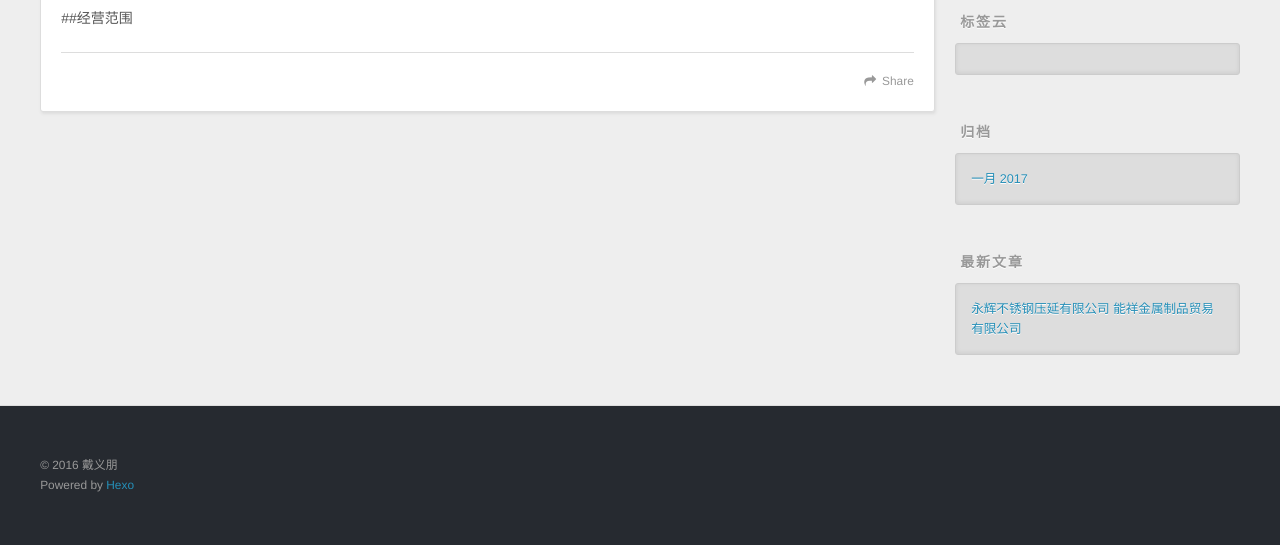
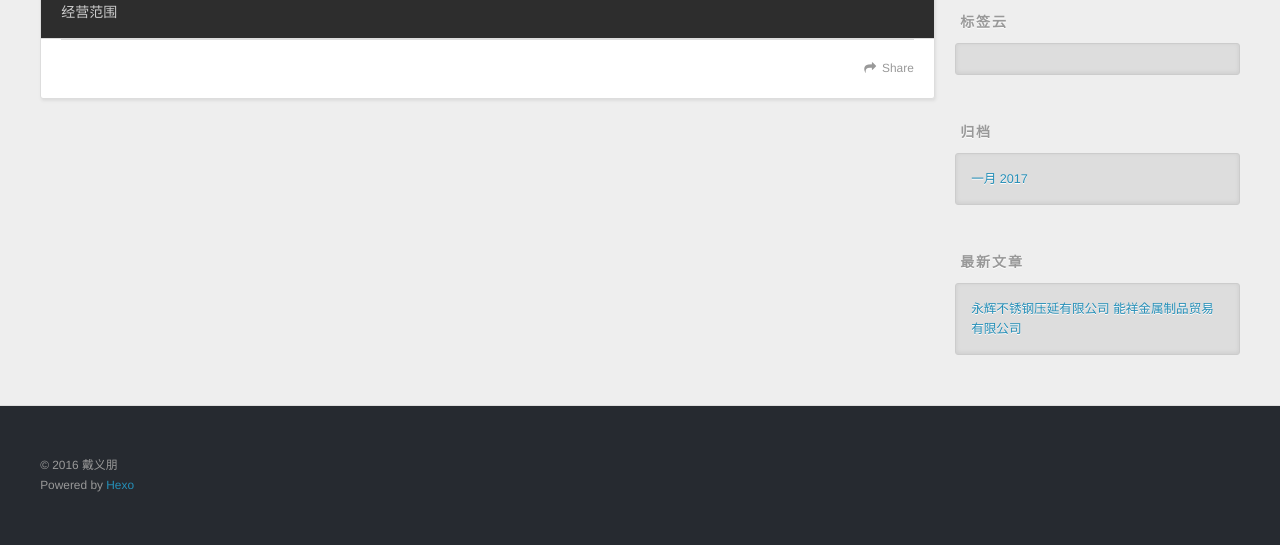
Before and after one commit to daiyipeng/daiyipeng.github.io, a plain HTML site: page 2017/01/01/永辉-能祥/index.html in a window 1280 px wide. Shown: the part 446-991 px from the top of the page. Drawn offline with nearby package versions, Linux system fonts and the light colour scheme.

Commit message:
Site updated: 2016-12-31 22:36:54

```diff
--- a/2017/01/01/永辉-能祥/index.html
+++ b/2017/01/01/永辉-能祥/index.html
@@ -5,16 +5,16 @@
 
   <title>永辉不锈钢压延有限公司 能祥金属制品贸易有限公司 | 永辉不锈钢压延有限公司</title>
   <meta name="viewport" content="width=device-width, initial-scale=1, maximum-scale=1">
-  <meta name="description" content="##经营范围">
+  <meta name="description" content="经营范围">
 <meta property="og:type" content="article">
 <meta property="og:title" content="永辉不锈钢压延有限公司 能祥金属制品贸易有限公司">
 <meta property="og:url" content="https://daiyipeng.github.io/2017/01/01/永辉-能祥/index.html">
 <meta property="og:site_name" content="永辉不锈钢压延有限公司">
-<meta property="og:description" content="##经营范围">
-<meta property="og:updated_time" content="2016-12-31T14:34:36.290Z">
+<meta property="og:description" content="经营范围">
+<meta property="og:updated_time" content="2016-12-31T14:36:48.755Z">
 <meta name="twitter:card" content="summary">
 <meta name="twitter:title" content="永辉不锈钢压延有限公司 能祥金属制品贸易有限公司">
-<meta name="twitter:description" content="##经营范围">
+<meta name="twitter:description" content="经营范围">
 
     <link rel="alternate" href="/atom.xml" title="永辉不锈钢压延有限公司" type="application/atom+xml">
 
@@ -89,8 +89,8 @@
 
     <div class="article-entry" itemprop="articleBody">
 
-        <p>##经营范围</p>
-
+        <pre><code>经营范围
+</code></pre>
 
     </div>
     <footer class="article-footer">
```
Also changed, not shown: index.html (+2 -2 lines).
